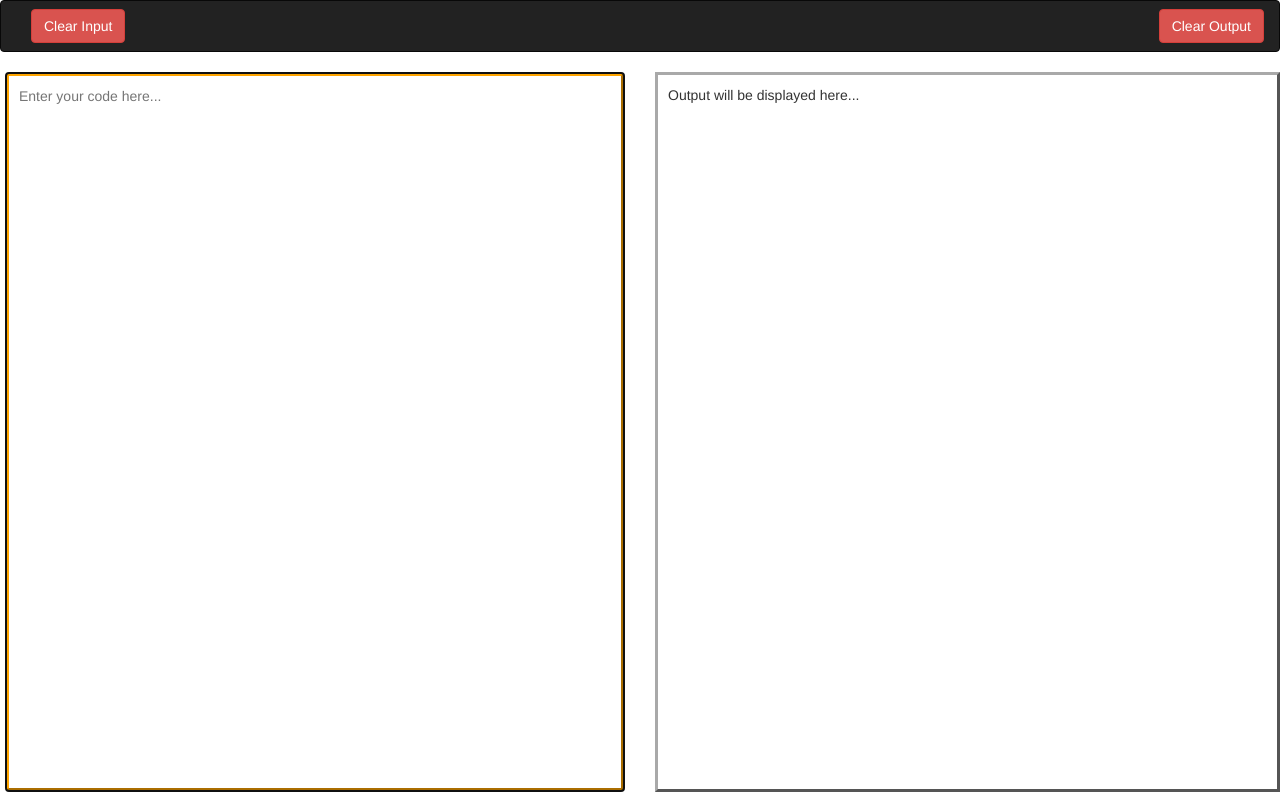
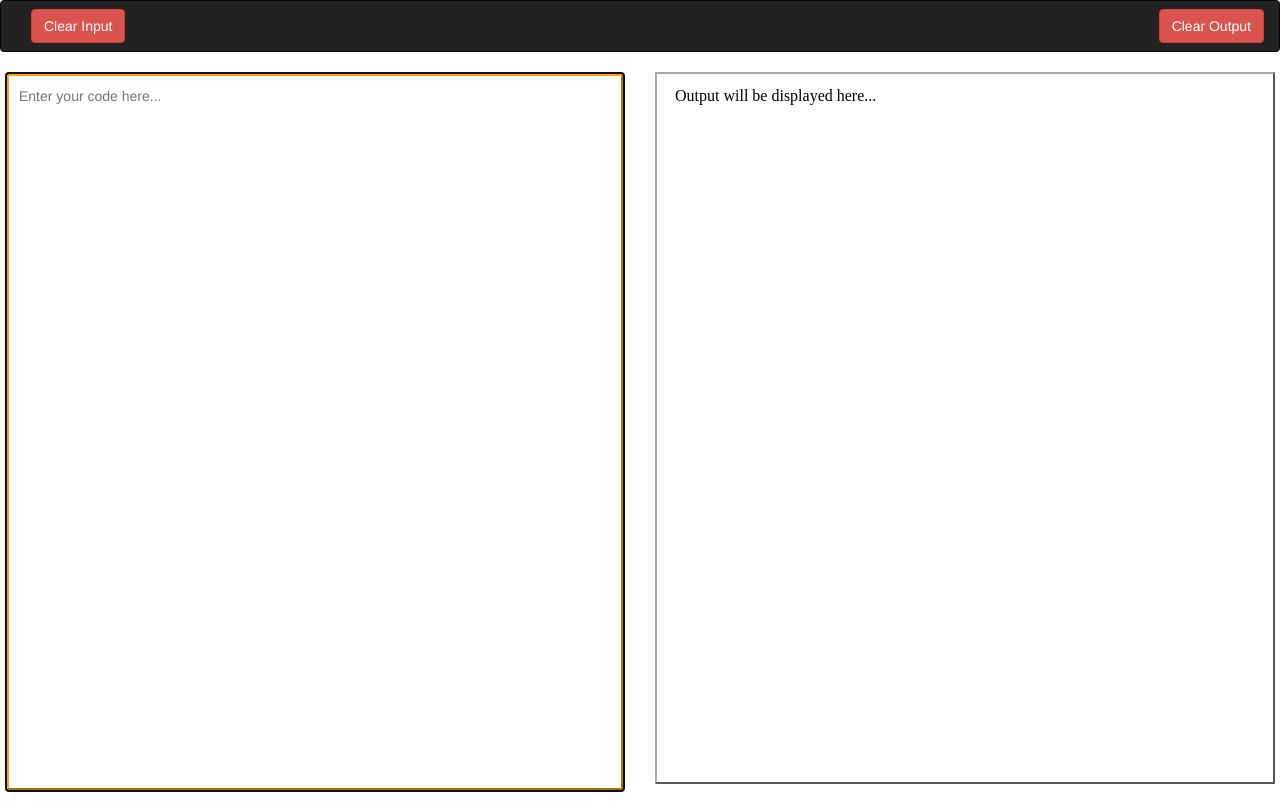
Before and after one commit to BhaviD/Scripting-Assignment-2-HTML-CSS-Javascript-jQuery, a plain HTML site: page src/index.html in a window 1280 px wide. Drawn offline with nearby package versions, Linux system fonts and the light colour scheme.

Commit message:
replaced output element from <p> to <iframe>

```diff
--- a/src/index.html
+++ b/src/index.html
@@ -2,16 +2,13 @@
   <head>
     <title> Try It Yourself!! </title>
     <style>
-      p.boundary {width: 100%; height: 90%;
-                  border-style: outset; border-color: DarkGray;
-                  overflow: auto; padding: 10px 10px; resize: none;}
+      iframe.boundary {width: 100%; height: 89%;
+                        border-style: outset; border-color: DarkGray;
+                        overflow: auto; padding: 5px 10px; resize: none;}
 
       textarea.boundary {width: 100%; height: 90%;
                          padding: 10px 10px; resize: none;}
 
-      p:empty:not(:focus)::before {
-        content: attr(data-placeholder);
-      }
       #input_div {
         padding-left: 20px;
       }
@@ -21,16 +18,14 @@
     </style>
 
     <link rel="stylesheet" href="https://maxcdn.bootstrapcdn.com/bootstrap/3.3.7/css/bootstrap.min.css">
-    <script src="https://ajax.googleapis.com/ajax/libs/jquery/3.3.1/jquery.min.js"></script>
-    <script src="https://maxcdn.bootstrapcdn.com/bootstrap/3.3.7/js/bootstrap.min.js"></script>
 
     <script language="JavaScript">
       function run() {
-        document.getElementById('output_area').innerHTML =
+        window.frames[0].document.body.innerHTML =
         document.getElementById("input_area").value;
       }
       function clear_output() {
-        document.getElementById('output_area').innerHTML = "";
+        window.frames[0].document.body.innerHTML = "<p>Output will be displayed here...</p>";
       }
       function clear_input() {
         document.getElementById("input_area").value = "";
@@ -71,8 +66,8 @@
                    oninput="run();"
                    class="boundary"></textarea>
     </div>
-    <div class="col-lg-6 col-md-6">
-      <p class="boundary" id = "output_area" data-placeholder="Output will be displayed here..."></p>
+    <div class="col-lg-6 col-md-6" id="output_box">
+      <iframe id="output_area" class="boundary" onload="clear_output();"></iframe>
     </div>
   </div>
 </body>
```
